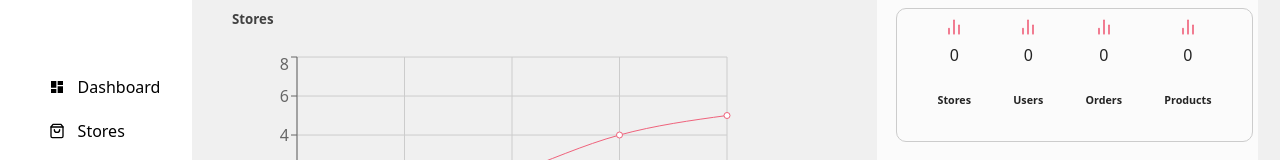
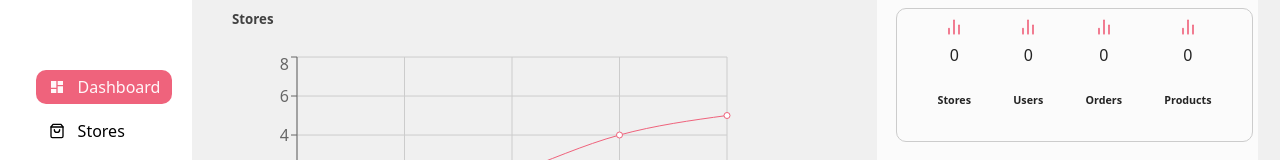
Before and after one commit to EphiusJB/admin-dash, a React (Vite) app: page / in a window 1280 px wide. Shown: the part 120-280 px from the top of the page. Built offline with nearby package versions, Linux system fonts and the light colour scheme; no server answers; the database is empty.

Commit message:
added more styling to the sideNav

```diff
--- a/src/components/sideBar.jsx
+++ b/src/components/sideBar.jsx
@@ -4,7 +4,7 @@ import '../styles/components.modules.css'
 import {Icons} from '../assets/IconLibrary'
 
 export default function SideBar(props) {
-    const [page, setPage] = useState('Dashboard')
+    const [selected, setSelected] = useState('Dashboard');
 
 
     return (
@@ -15,19 +15,19 @@ export default function SideBar(props) {
                 <div className="menu">
                     <ul>
                         <Link to="/Dashboard">
-                        <li className="menuItem"><Icons.Dashboard /> <p> Dashboard</p></li></Link>
+                        <li className={selected === "Dashboard" ? "active" : ""} onClick={()=> setSelected("Dashboard")} ><Icons.Dashboard /> <p> Dashboard</p></li></Link>
                         <Link to="/stores">
-                        <li className="menuItem"><Icons.Store /> <p> Stores</p></li></Link>
+                        <li className={selected === "stores" ? "active" : ""} onClick={()=> setSelected("stores")}><Icons.Store /> <p> Stores</p></li></Link>
                         <Link to="/products">
-                        <li className="menuItem"><Icons.Product /> <p> Products</p></li></Link>
+                        <li className={selected === "products" ? "active" : ""} onClick={()=> setSelected("products")}><Icons.Product /> <p> Products</p></li></Link>
                         <Link to="/users">
-                        <li className="menuItem"><Icons.Users /> <p>Users</p></li></Link>
+                        <li className={selected === "users" ? "active" : ""} onClick={()=> setSelected("users")}><Icons.Users /> <p>Users</p></li></Link>
                         <Link to="/orders">
-                        <li className="menuItem"><Icons.Orders /> <p>Orders</p></li></Link>
+                        <li className={selected === "orders" ? "active" : ""} onClick={()=> setSelected("orders")}><Icons.Orders /> <p>Orders</p></li></Link>
                         <Link to="reports">
-                        <li className="menuItem"><Icons.Reports /> <p>Reports</p></li></Link>
+                        <li className={selected === "reports" ? "active" : ""} onClick={()=> setSelected("reports")}><Icons.Reports /> <p>Reports</p></li></Link>
                         <Link to="settings">
-                        <li className="menuItem"><Icons.Settings /> <p>Settings</p></li></Link>
+                        <li className={selected === "settings" ? "active" : ""} onClick={()=> setSelected("settings")}><Icons.Settings /> <p>Settings</p></li></Link>
                         <Outlet />
                     </ul>
                 </div>
--- a/src/styles/components.modules.css
+++ b/src/styles/components.modules.css
@@ -30,33 +30,28 @@ Styling for the SideBar component
             color: #000;
             font-weight: 430;
             font-size: 16px;
+            display: flex;
+            justify-content: space-evenly;
+            align-items: center;
+            padding: 5px 0;
+            border-radius: 10px;
+            p{
+                margin: 0;
+                text-align: left;
+                width: 60%;
+            }
             &:hover{
-                color: #fff7f9;
+                background-color: #fb96a8;
+                color: #fff;
                 cursor: pointer;
                 transition: all 0.1s ease;
             }
     }
-}
-.menuItem{
-    display: flex;
-    justify-content: space-evenly;
-    align-items: center;
-    padding: 5px 0;
-    font-size: 16px;
-    border-radius: 10px;
-    color: #000;
-    font-weight: 430;
-    &:hover{
+    li.active{
         background-color: #ef637c;
-        cursor: pointer;
-    }
-    p{
-        margin: 0;
-        text-align: left;
-        width: 60%;
+        color: #fff7f9;
     }
 }
-
 /**
 Styling for the TopBar component
 **/
```
